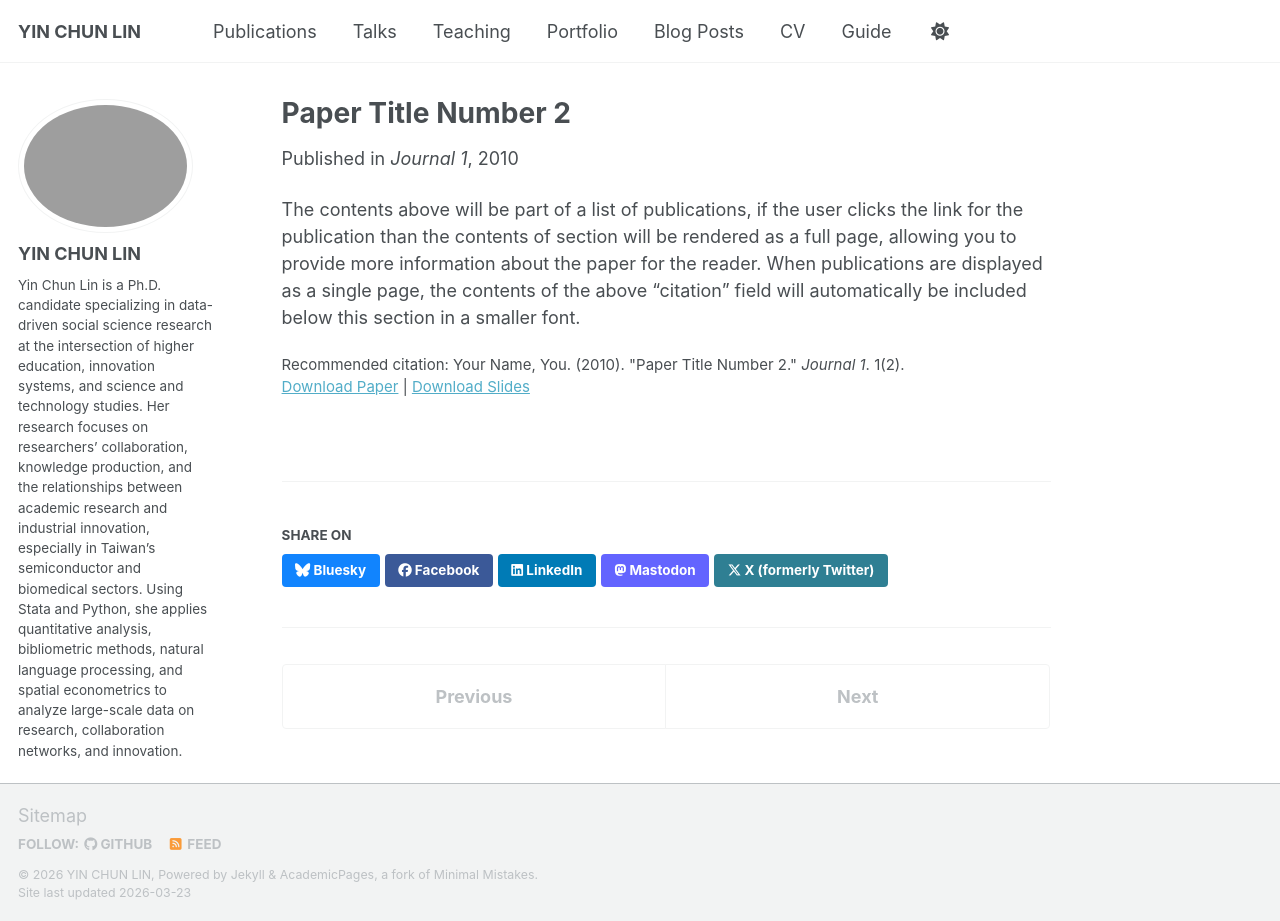
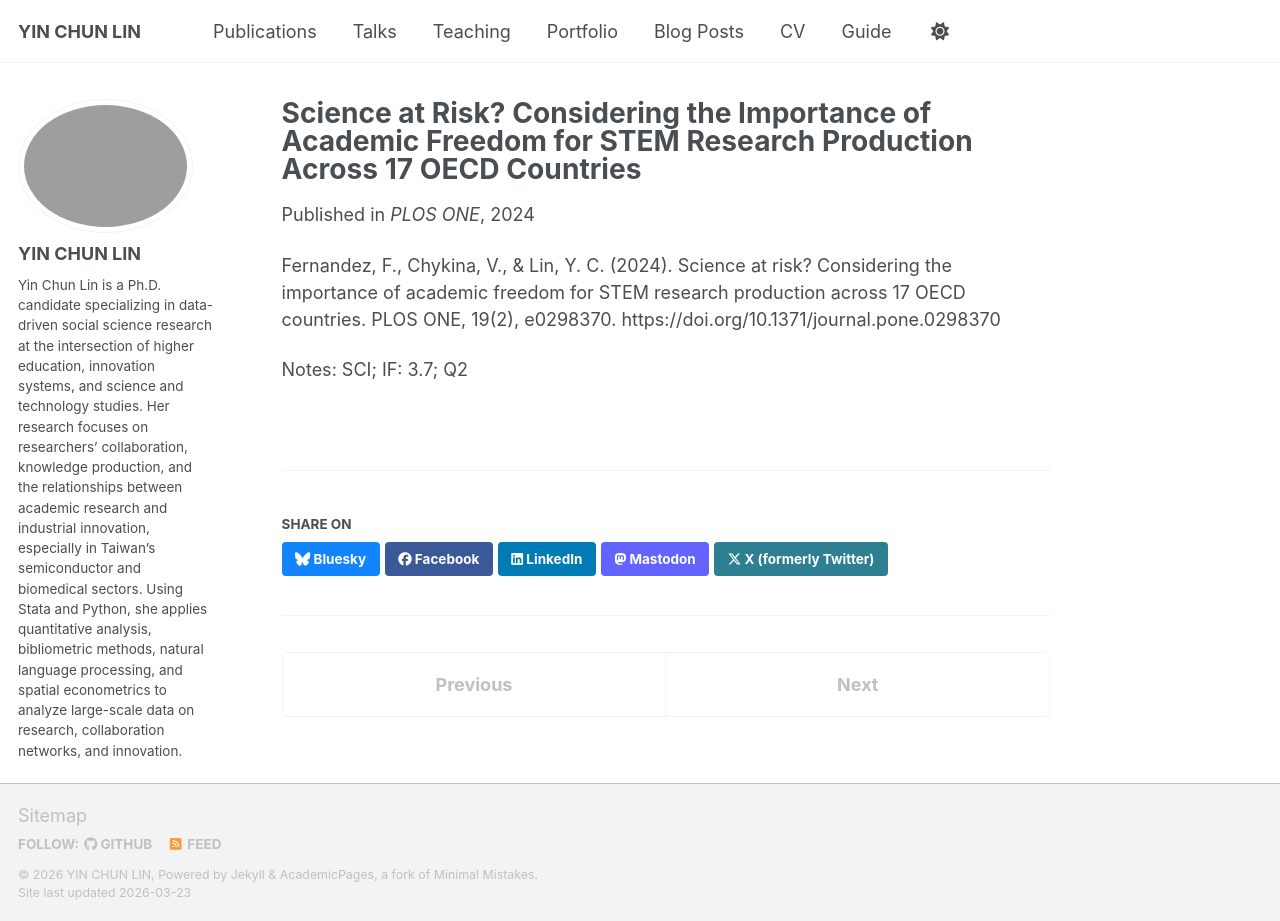
Before and after one commit to Christina0824/yinchun.github.io, a Jekyll site: the page built from _publications/2010-10-01-paper-title-number-2.md, in a window 1280 px wide and 921 px high. Built offline with Jekyll 4.4.1, drawn with Linux system fonts in a browser that asks for light colours; some web fonts are replaced; a script bundle is joined from its source files by our own code; library files that are not in the unit come from our copies.

Commit message:
Revise publication details for Paper Title Number 2
Updated the title, permalink, date, venue, and paper URL for the publication.

```diff
--- a/_publications/2010-10-01-paper-title-number-2.md
+++ b/_publications/2010-10-01-paper-title-number-2.md
@@ -1,14 +1,16 @@
 ---
-title: "Paper Title Number 2"
+title: "Science at Risk? Considering the Importance of Academic Freedom for STEM Research Production Across 17 OECD Countries"
 collection: publications
 category: manuscripts
-permalink: /publication/2010-10-01-paper-title-number-2
-excerpt: 'This paper is about the number 2. The number 3 is left for future work.'
-date: 2010-10-01
-venue: 'Journal 1'
-slidesurl: 'https://academicpages.github.io/files/slides2.pdf'
-paperurl: 'https://academicpages.github.io/files/paper2.pdf'
-citation: 'Your Name, You. (2010). &quot;Paper Title Number 2.&quot; <i>Journal 1</i>. 1(2).'
+permalink: /publication/2024-plosone-science-at-risk
+date: 2024-02-01
+venue: "PLOS ONE"
+paperurl: "https://doi.org/10.1371/journal.pone.0298370"
 ---
 
-The contents above will be part of a list of publications, if the user clicks the link for the publication than the contents of section will be rendered as a full page, allowing you to provide more information about the paper for the reader. When publications are displayed as a single page, the contents of the above "citation" field will automatically be included below this section in a smaller font.
+Fernandez, F., Chykina, V., & Lin, Y. C. (2024).
+Science at risk? Considering the importance of academic freedom for STEM research production across 17 OECD countries.
+PLOS ONE, 19(2), e0298370.
+https://doi.org/10.1371/journal.pone.0298370
+
+Notes: SCI; IF: 3.7; Q2
```
